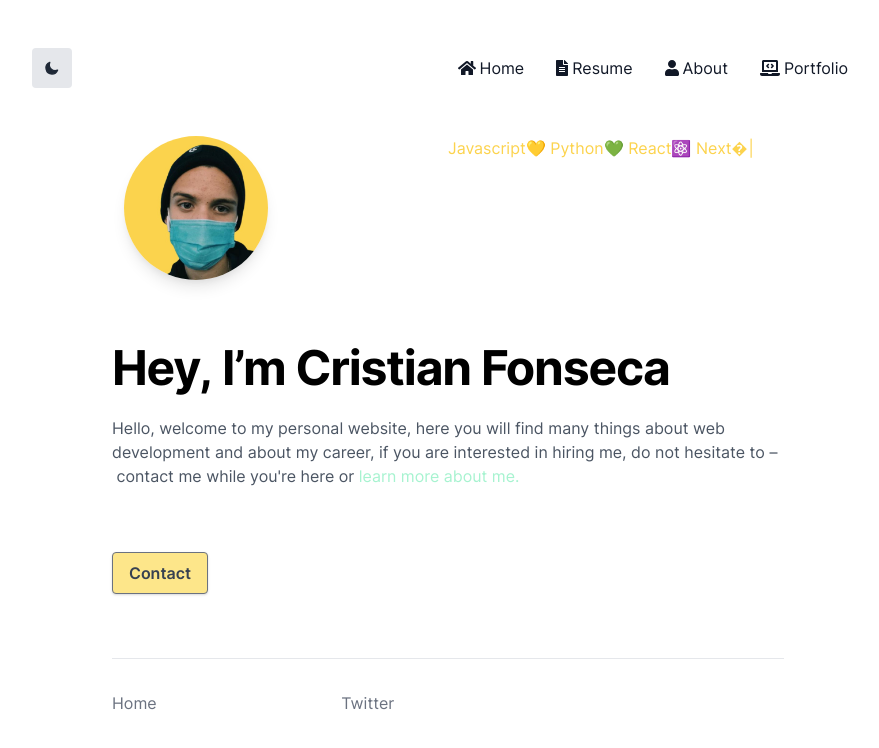
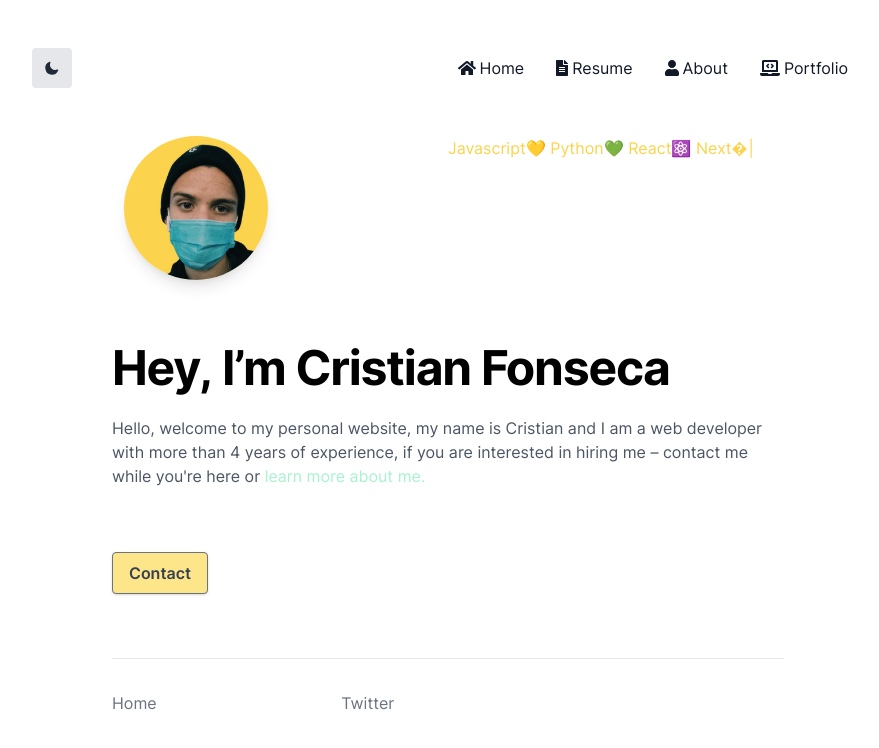
Before and after one commit to kuzeofficial/portfolio, a Next.js app: page / in a window 1280 px wide. Shown: the top 748 px of the page, without its empty margins (192-1071 px from the left). Built offline with nearby package versions, Linux system fonts and the light colour scheme; what @tailwindcss/typography would draw is missing.

Commit message:
Changes in the main text

```diff
--- a/pages/index.js
+++ b/pages/index.js
@@ -26,7 +26,8 @@ export default function Home() {
                 Hey, I’m Cristian Fonseca
                 </h1>
                 <h2 className="prose text-gray-600 dark:text-gray-400 mb-16">
-                Hello, welcome to my personal website, here you will find many things about web development and about my career, if you are interested in hiring me, do not hesitate to
+
+Hello, welcome to my personal website, my name is Cristian and I am a web developer with more than 4 years of experience, if you are interested in hiring me
                 –&nbsp;
                 <Link href="/contact">
                     <a>contact me</a>
```
